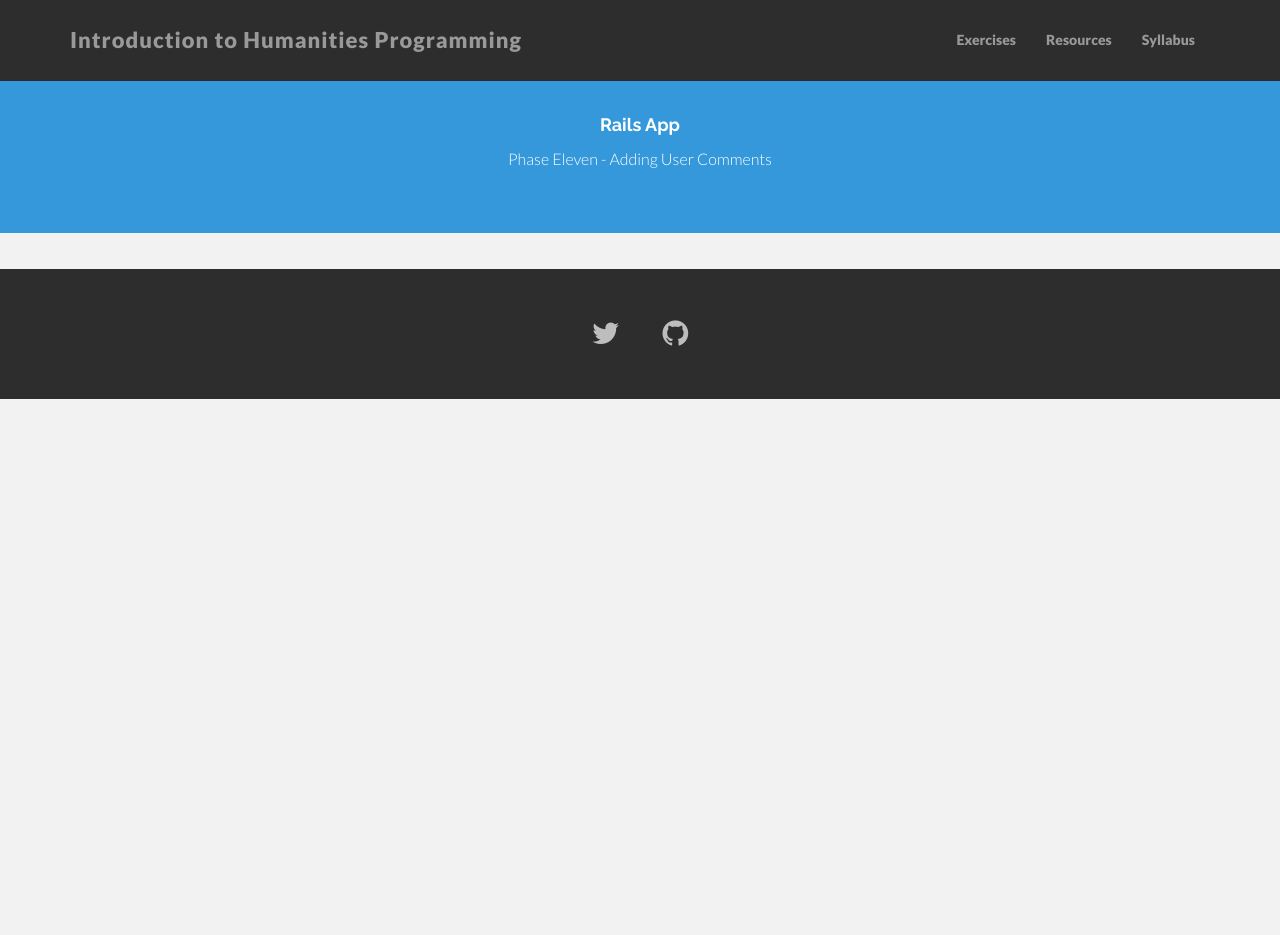
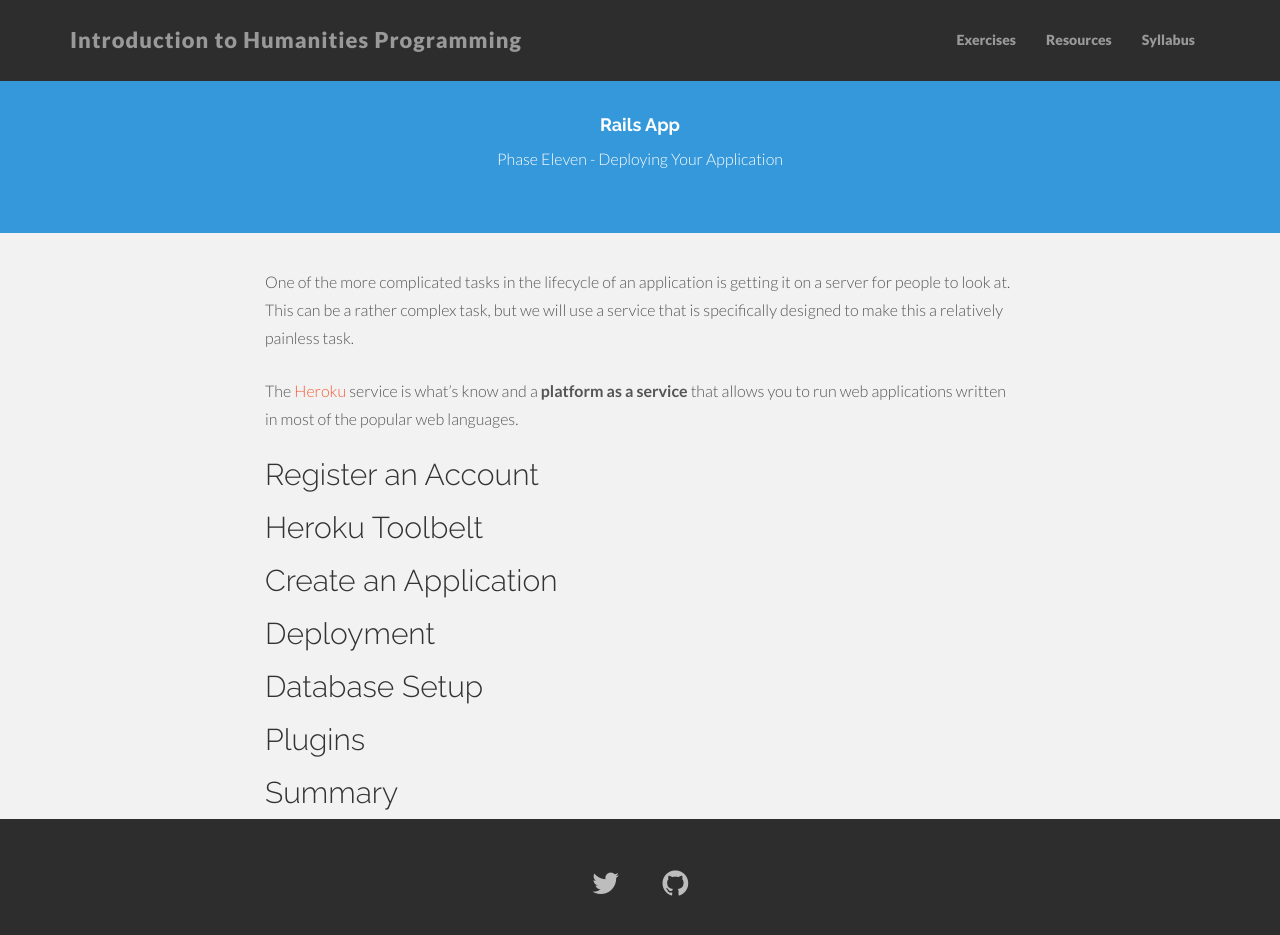
Before and after one commit to humanitiesprogramming/humanitiesprogramming.github.io, a Jekyll site: the page built from exercise-rails11.md, in a window 1280 px wide and 949 px high. Shown: the top 935 px of the window. Built offline with Jekyll 4.4.1, drawn with Linux system fonts in a browser that asks for light colours; nearby versions of some CDN libraries.

Commit message:
updates and intros

```diff
--- a/exercise-rails11.md
+++ b/exercise-rails11.md
@@ -1,8 +1,35 @@
 ---
 layout: exercise
 title: Rails App
-description: Phase Eleven - Adding User Comments
+description: Phase Eleven - Deploying Your Application
 permalink: /exercises/rails-eleven/
 javascript:
   - /assets/js/catchup.js
 ---
+
+One of the more complicated tasks in the lifecycle of an application is getting
+it on a server for people to look at. This can be a rather complex task, but we
+will use a service that is specifically designed to make this a relatively
+painless task.
+
+The [Heroku][heroku] service is what's know and a **platform as a service**
+that allows you to run web applications written in most of the popular web
+languages.
+
+## Register an Account
+
+## Heroku Toolbelt
+
+## Create an Application
+
+## Deployment
+
+## Database Setup
+
+## Plugins
+
+## Summary
+
+
+
+[heroku]: http://heroku.com
```
Also changed, not shown: exercise-rails10.md (+13 -0 lines), exercise-rails12.md (+21 -0 lines), exercise-rails13.md (+15 -0 lines), exercises.md (+4 -4 lines).
